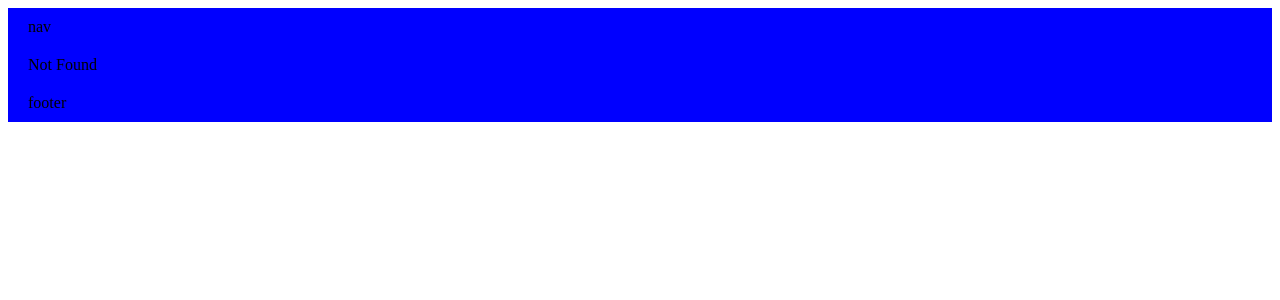
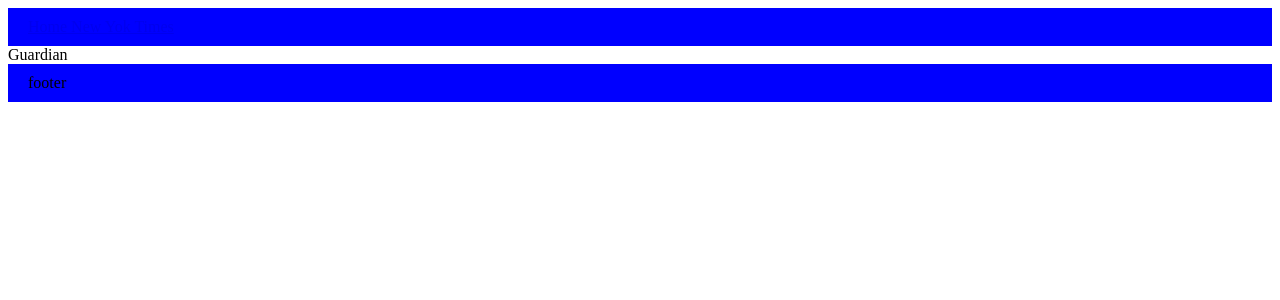
Before and after one commit to Syagist/news-web, a React (Create React App) app: page /guardian in a window 1280 px wide. Before the commit this address had no page. Shown: the top 300 px of the page. Built offline with nearby package versions, Linux system fonts and the light colour scheme.

Commit message:
add new york times and guarduan pages

```diff
--- a/src/AppRouter.tsx
+++ b/src/AppRouter.tsx
@@ -1,10 +1,11 @@
 import React from 'react'
 import {BrowserRouter, Outlet, Route, Routes} from 'react-router-dom'
-
 import Footer from './components/layout/footer/Footer'
 import Navigation from './components/layout/navigation/Navigation'
 import Home from './pages/home/Home'
 import NotFound from './pages/notFound/NotFound'
+import NewYorkTimes from "./pages/newYorkTimes/NewYorkTimes";
+import Guardian from "./pages/guardian/Guardian";
 
 const Layout = () => {
     return (
@@ -21,6 +22,9 @@ const AppRouter = () => (
         <Routes>
             <Route path='/' element={<Layout/>}>
                 <Route index element={<Home/>}/>
+                <Route path={'/home'} element={<Home/>}/>
+                <Route path={'/new-york-times'} element={<NewYorkTimes/>}/>
+                <Route path={'/guardian'} element={<Guardian/>}/>
                 <Route path='*' element={<NotFound/>}/>
             </Route>
         </Routes>
--- a/src/components/layout/navigation/Navigation.tsx
+++ b/src/components/layout/navigation/Navigation.tsx
@@ -1,10 +1,12 @@
 import React from 'react';
 import {StyledNavigation} from "./StyledNavigation";
+import {Link} from "react-router-dom";
 
 const Navigation = () => {
     return (
         <StyledNavigation>
-            nav
+            <Link key={'Home'} to={'Home'}>Home</Link>
+            <Link key={'new-york-times'} to={'new-york-times'}> New Yok Times</Link>
         </StyledNavigation>
     );
 };
--- /dev/null
+++ b/src/pages/guardian/Guardian.tsx
@@ -0,0 +1,11 @@
+import React from 'react';
+
+const Guardian = () => {
+    return (
+        <div>
+            Guardian
+        </div>
+    );
+};
+
+export default Guardian;
--- /dev/null
+++ b/src/pages/guardian/StyledGuardian.ts
@@ -0,0 +1,5 @@
+import styled from "styled-components";
+
+export const StyledGuardian = styled.section`
+    background-color: blue;
+    padding: 10px 20px;`;
--- /dev/null
+++ b/src/pages/newYorkTimes/NewYorkTimes.tsx
@@ -0,0 +1,11 @@
+import React from 'react';
+
+const NewYorkTimes = () => {
+    return (
+        <div>
+            NewYorkTimes
+        </div>
+    );
+};
+
+export default NewYorkTimes;
--- /dev/null
+++ b/src/pages/newYorkTimes/StyledNewYorkTimes.ts
@@ -0,0 +1,5 @@
+import styled from "styled-components";
+
+export const StyledNewYorkTimes = styled.section`
+    background-color: blue;
+    padding: 10px 20px;`;
```
